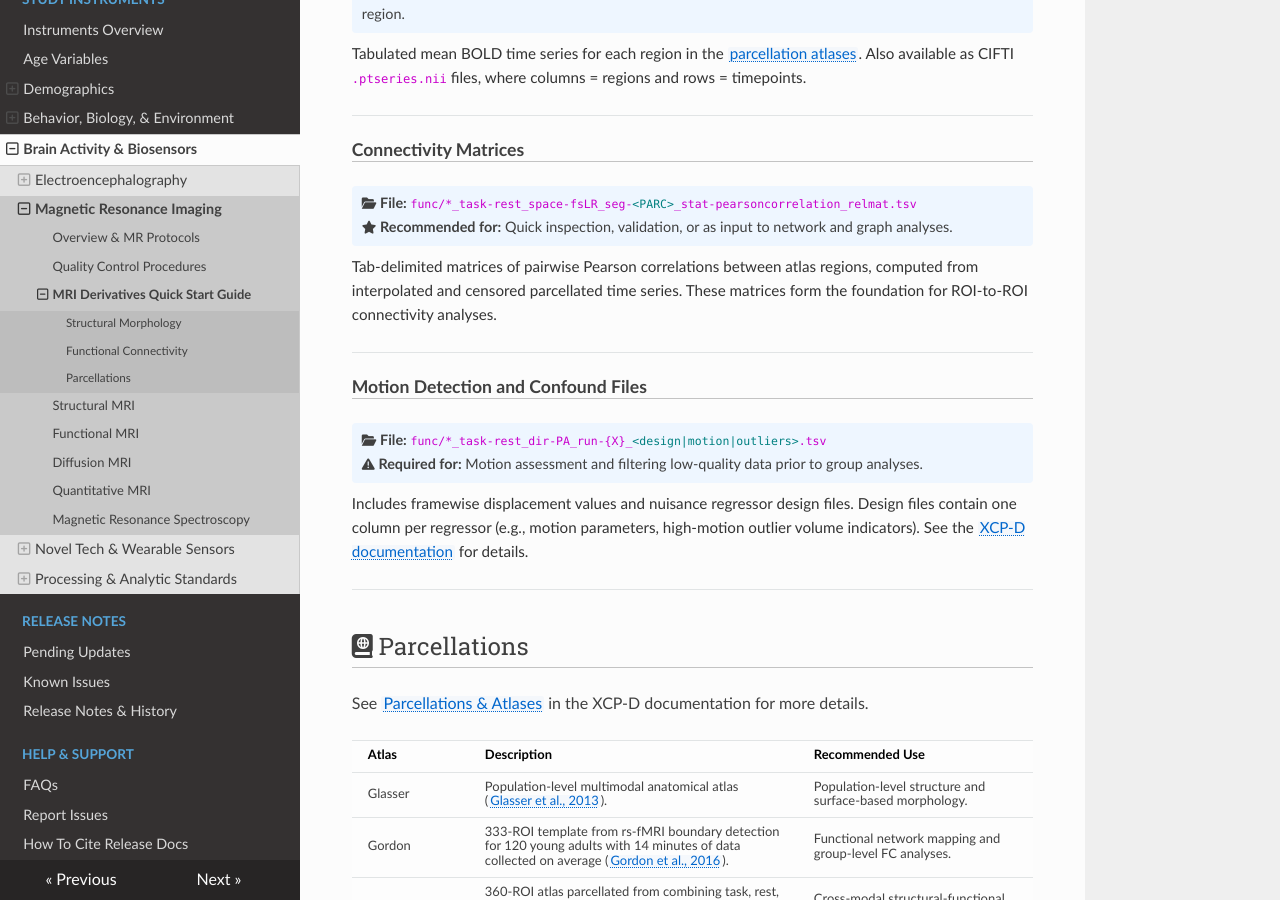
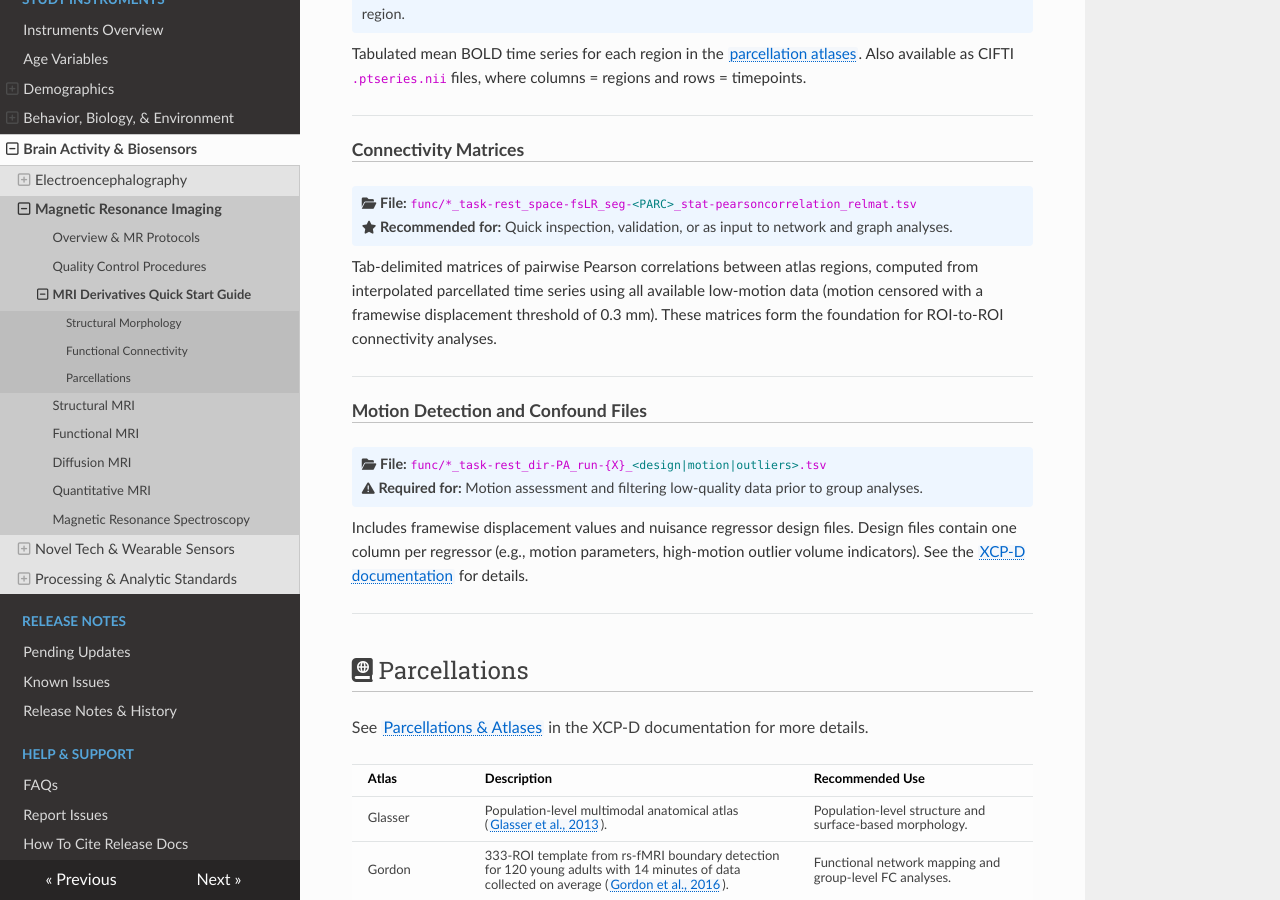
Before and after one commit to nbdc-datahub/hbcd-docs, an MkDocs documentation site: the page built from docs/instruments/mri/derivs-quickstart.md, in a window 1280 px wide and 900 px high, scrolled down 2359 px. Built offline with MkDocs 1.6.1, drawn with Linux system fonts in a browser that asks for light colours; nearby versions of some CDN libraries.

Commit message:
update conn matrix description

```diff
--- a/docs/instruments/mri/derivs-quickstart.md
+++ b/docs/instruments/mri/derivs-quickstart.md
@@ -99,8 +99,7 @@ Also available as CIFTI <code>.ptseries.nii</code> files, where columns = region
 <i style="font-size: 0.9em;" class="fa-solid fa-folder-open"></i> <b>File:</b> <code>func/*_task-rest_space-fsLR_seg-<span style="color: teal;">&lt;PARC&gt;</span>_stat-pearsoncorrelation_relmat.tsv</code></i><br>
 <i style="font-size: 0.9em;" class="fa-solid fa-star"></i> <b>Recommended for:</b> Quick inspection, validation, or as input to network and graph analyses.</p>
 <p class="details">
-Tab-delimited matrices of pairwise Pearson correlations between atlas regions, computed from interpolated and censored parcellated time series.
-These matrices form the foundation for ROI-to-ROI connectivity analyses.
+Tab-delimited matrices of pairwise Pearson correlations between atlas regions, computed from interpolated parcellated time series using all available low-motion data (motion censored with a framewise displacement threshold of 0.3 mm). These matrices form the foundation for ROI-to-ROI connectivity analyses.
 </p>
 
 ---
```
Also changed, not shown: docs/instruments/mri/index.md (+1 -2 lines).
